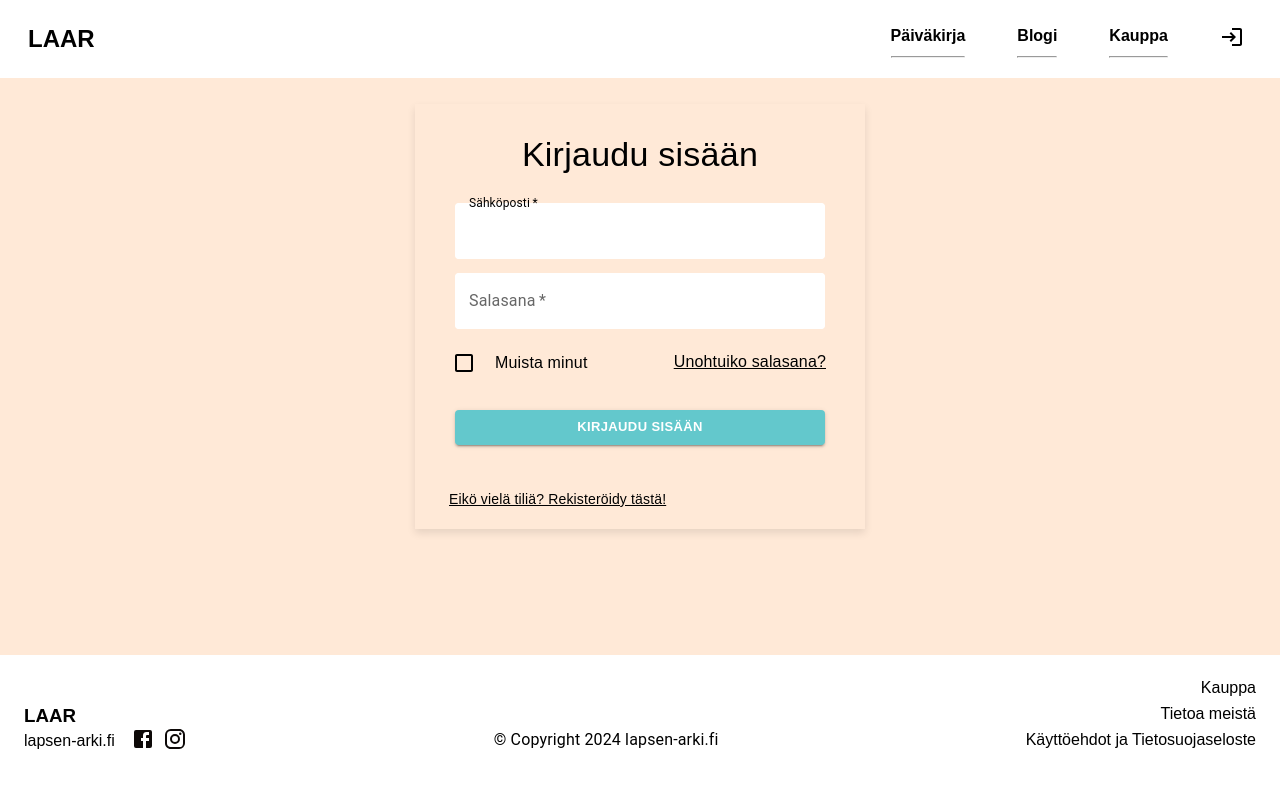
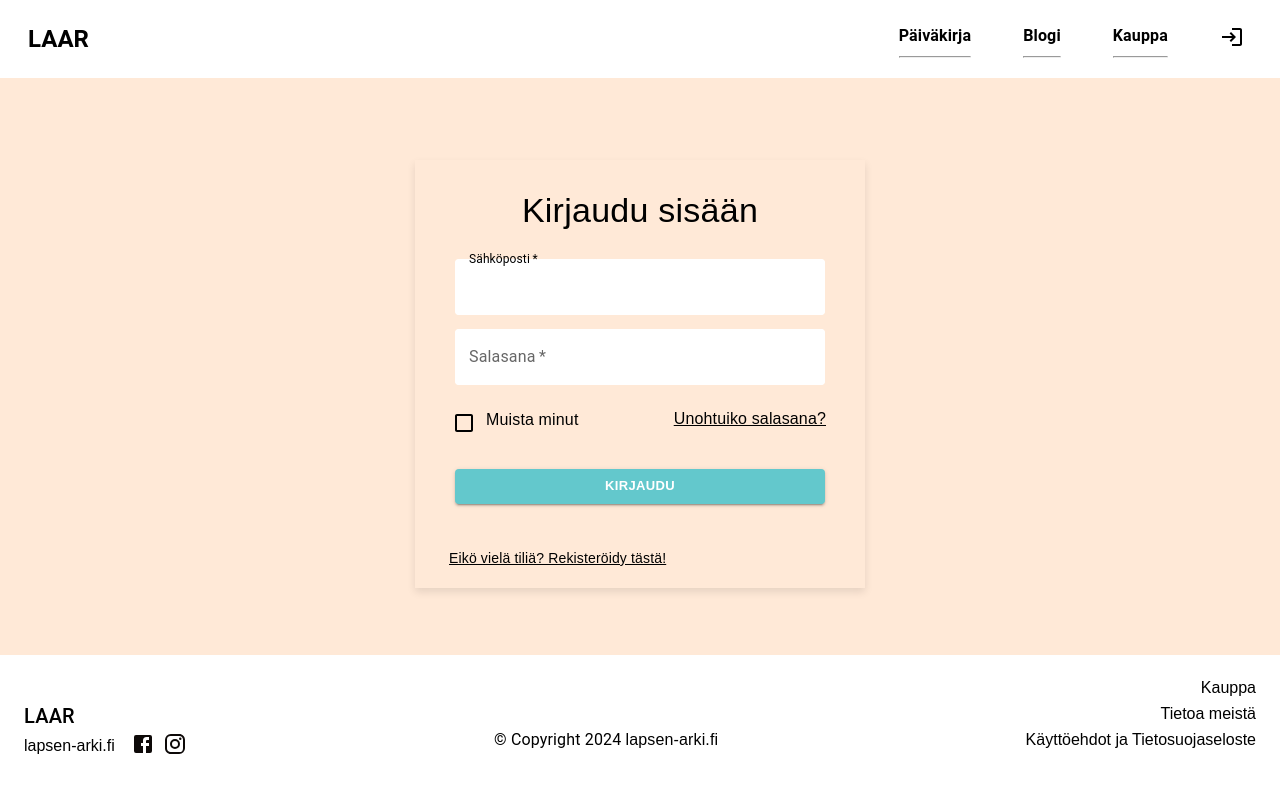
Before and after one commit to Lapsen-Arki/LAAR2, a React (Vite) app in the folder frontend/: page /login in a window 1280 px wide. Shown: the top 792 px of the page. Built offline with nearby package versions, Linux system fonts and the light colour scheme.

Commit message:
fixing styles: forms, text

```diff
--- a/frontend/src/components/Layout/Footer.tsx
+++ b/frontend/src/components/Layout/Footer.tsx
@@ -7,7 +7,7 @@ export default function Footer() {
   return (
     <footer>
       <div className="footer-column-left" style={{ marginTop: 5 }}>
-        <h3>LAAR</h3>
+      <Typography variant="h6">LAAR</Typography>
         <div className="footer-contact-info">
           <Link to="/" className="footer-link">
             lapsen-arki.fi
--- a/frontend/src/components/Layout/formThemeMUI.tsx
+++ b/frontend/src/components/Layout/formThemeMUI.tsx
@@ -16,7 +16,8 @@ const formTheme = createTheme({
     //Buttonin tyylimääreet
     MuiButton: {
       styleOverrides: {
-        root: {
+        //Primary
+        contained: {
           backgroundColor: '#63c8cc',
           width: 250,
           marginTop: 20,
@@ -38,6 +39,41 @@ const formTheme = createTheme({
             width: 370,
           },
         },
+        //Secondary
+        outlined: {
+          width: 250,
+          marginTop: 20,
+          marginBottom: 20,
+          marginLeft: 10,
+          marginRight: 10,
+          fontFamily: ["Righteous", "sans-serif"].join(","),
+          color: '#A68477',
+          fontWeight: 'bold',
+          borderColor: '#A68477',
+          fontSize: 13,
+
+          '&:hover': {
+            backgroundColor: '#fff',
+            borderColor: 'transparent',
+          },
+        },
+        //Tertiary
+        text: {
+          width: 250,
+          marginTop: 20,
+          marginBottom: 20,
+          marginLeft: 10,
+          marginRight: 10,
+          fontFamily: ["Righteous", "sans-serif"].join(","),
+          color: '#A68477',
+          fontWeight: 'bold',
+          fontSize: 13,
+
+          '&:hover': {
+            backgroundColor: 'transparent',
+            textDecoration: 'underline',
+          },
+        },
       },
     },
     //Checkboxin tyylimääreet
@@ -46,6 +82,9 @@ const formTheme = createTheme({
         root: {
           marginLeft: 10,
           marginRight: 0,
+          paddingRight: 0,
+          marginTop: 5,
+          alignSelf: 'flex-start',
           color: 'black',
           '&.Mui-checked': {
             color: '#63c8cc',
@@ -60,17 +99,19 @@ const formTheme = createTheme({
     MuiContainer: {
       styleOverrides: {
         root: {
+          width: 320,
+          margin: 0,
+          marginTop: 'auto',
+          padding: 20,
           display: 'flex',
           flexDirection: 'column',
-          boxShadow: "0px 4px 8px rgba(0, 0, 0, 0.1)",
-          margin: 0,
-          padding: 20,
-          width: 320,
+          flexWrap: 'wrap',
           '@media (min-width:400px)': {
             width: '95%',
           },
           '@media (min-width:576px)': {
             width: 450,
+            boxShadow: "0px 4px 8px rgba(0, 0, 0, 0.1)",
           },
         },
       },
@@ -210,34 +251,37 @@ const formTheme = createTheme({
         },
         //success
         subtitle1: {
-          color: '#63c8cc',
-          fontFamily: ["Righteous", "sans-serif"].join(","),
+          fontFamily: ["Quicksand", "sans-serif"].join(","),
           fontSize: 14,
+          fontWeight: 'bold',
           letterSpacing: 0.1,
-          backgroundColor: 'white',
           textAlign: 'center',
           margin: 10,
           display: 'inline-flex'
         },
         //error
         subtitle2: {
-          color: 'red',
-          fontFamily: ["Righteous", "sans-serif"].join(","),
+          fontFamily: ["Quicksand", "sans-serif"].join(","),
           fontSize: 14,
+          fontWeight: 'bold',
           letterSpacing: 0.1,
-          backgroundColor: 'white',
           textAlign: 'center',
           margin: 10,
           display: 'inline-flex'
         },
         body1: {
           color: '#000000',
-          fontFamily: ["Righteous", "sans-serif"].join(","),
+          fontFamily: ["Quicksand", "sans-serif"].join(","),
           margin: 10,
         },
         body2: {
           color: '#000000',
-          fontFamily: ["Righteous", "sans-serif"].join(","),
+          fontFamily: ["Quicksand", "sans-serif"].join(","),
+          margin: 10,
+        },
+        caption: {
+          color: '#000000',
+          fontFamily: ["Quicksand", "sans-serif"].join(","),
           margin: 10,
         },
       },
--- a/frontend/src/components/Layout/themeMUI.tsx
+++ b/frontend/src/components/Layout/themeMUI.tsx
@@ -1,14 +1,112 @@
 import { createTheme } from "@mui/material/styles";
 
-const headingTheme = createTheme({
-  typography: {
-    fontFamily: ["Righteous", "sans-serif"].join(","),
-  },
-  palette: {
-    primary: {
-      main: "#000000",
+const defaultTheme = createTheme({
+  components: {
+    MuiLink: {
+      styleOverrides: {
+        root: {
+          color: 'red',
+          fontFamily: ["Quicksand", "sans-serif"].join(","),
+          textDecoration: 'underline',
+        },
+      },
+    },
+    MuiTypography: {
+      styleOverrides: {
+        root: {
+          color: '#000000',
+          fontFamily: ["Righteous", "sans-serif"].join(","),
+          textDecoration: 'none',
+        },
+        h1: {
+          color: '#000000',
+          fontFamily: ["Righteous", "sans-serif"].join(","),
+          marginTop: 10,
+          marginBottom: 20,
+          marginLeft: 10,
+          marginRight: 10,
+        },
+        h2: {
+          color: '#000000',
+          fontFamily: ["Righteous", "sans-serif"].join(","),
+          marginTop: 10,
+          marginBottom: 20,
+          marginLeft: 10,
+          marginRight: 10,
+        },
+        h3: {
+          color: '#000000',
+          fontFamily: ["Righteous", "sans-serif"].join(","),
+          marginTop: 10,
+          marginBottom: 20,
+          marginLeft: 10,
+          marginRight: 10,
+        },
+        h4: {
+          color: '#000000',
+          fontFamily: ["Righteous", "sans-serif"].join(","),
+          marginTop: 10,
+          marginBottom: 20,
+          marginLeft: 10,
+          marginRight: 10,
+        },
+        h5: {
+          color: '#000000',
+          fontFamily: ["Righteous", "sans-serif"].join(","),
+          marginTop: 10,
+          marginBottom: 20,
+          marginLeft: 10,
+          marginRight: 10,
+        },
+        h6: {
+          color: '#000000',
+          fontFamily: ["Righteous", "sans-serif"].join(","),
+          marginTop: 10,
+          marginBottom: 20,
+          marginLeft: 10,
+          marginRight: 10,
+        },
+        //success
+        subtitle1: {
+          fontFamily: ["Quicksand", "sans-serif"].join(","),
+          fontSize: 14,
+          fontWeight: 'bold',
+          letterSpacing: 0.1,
+          textAlign: 'center',
+          margin: 10,
+          display: 'inline-flex'
+        },
+        //error
+        subtitle2: {
+          fontFamily: ["Quicksand", "sans-serif"].join(","),
+          fontSize: 14,
+          fontWeight: 'bold',
+          letterSpacing: 0.1,
+          textAlign: 'center',
+          margin: 10,
+          display: 'inline-flex'
+        },
+        body1: {
+          color: '#000000',
+          fontFamily: ["Quicksand", "sans-serif"].join(","),
+          margin: 10,
+        },
+        body2: {
+          color: '#000000',
+          fontFamily: ["Quicksand", "sans-serif"].join(","),
+          margin: 10,
+        },
+        caption: {
+          color: '#000000',
+          fontFamily: ["Quicksand", "sans-serif"].join(","),
+          margin: 10,
+        },
+      },
     },
   },
+});
+
+const headingTheme = createTheme({
   components: {
     MuiTypography: {
       styleOverrides: {
@@ -33,4 +131,4 @@ const paragraphTheme = createTheme({
   },
 });
 
-export { headingTheme, paragraphTheme };
+export { defaultTheme, headingTheme, paragraphTheme };
--- a/frontend/src/components/returnBtn.tsx
+++ b/frontend/src/components/returnBtn.tsx
@@ -1,6 +1,11 @@
 import React from "react";
 import { useNavigate } from "react-router-dom";
-import Button from "@mui/material/Button";
+//import Button from "@mui/material/Button";
+import {
+  Button,
+  Typography
+} from "@mui/material";
+import ArrowBackIosIcon from '@mui/icons-material/ArrowBackIos';
 
 // Define the props interface with an optional message prop
 interface ReturnBtnProps {
@@ -8,16 +13,26 @@ interface ReturnBtnProps {
 }
 
 // Use the props interface in your component
-const ReturnBtn: React.FC<ReturnBtnProps> = ({ message = "🡨 Paluu" }) => {
+const ReturnBtn: React.FC<ReturnBtnProps> = ({ message = "Paluu" }) => {
   const navigate = useNavigate();
 
   return (
     <Button
-      sx={{ mb: 5, background: "none" }}
+      sx={{
+        mb: 5,
+        width: '100px',
+        background: "transparent",
+        color: '#000000',
+        '&:hover': {
+          backgroundColor: 'transparent',
+          color: '#000000',
+        },
+      }}
       variant="text"
       onClick={() => navigate(-1)}
     >
-      {message}
+      <ArrowBackIosIcon fontSize="small" />
+      <Typography variant="body2">{message}</Typography>
     </Button>
   );
 };
--- a/frontend/src/styles/Layout.css
+++ b/frontend/src/styles/Layout.css
@@ -9,17 +9,19 @@ html, body {
 	min-height: 100vh;
 	align-items: center;
 	justify-content: center !important;
-	font-family: 'Arial', sans-serif;
 	background-color: #FFE9D7;
 }
 
 .page {
-	margin-top: 11vh;
+	display: flex;
+	align-items: center;
+	margin-top: 10vh;
 	margin-bottom: 5vh;
 }
 
 .content-container {
-	padding: 2vh;
+	margin: 0;
+	padding: 0;
 }
 /* Yleiset tyylit Headerille ja Footerille */
 .MuiBox-root .MuiPaper-root {
@@ -86,6 +88,7 @@ footer {
 .footer-link {
 	text-decoration: none;
 	color: black;
+	font-family: 'Quicksand', sans-serif;
 }
 
 @media (max-width: 768px) {
--- a/frontend/src/views/Auth/Login.tsx
+++ b/frontend/src/views/Auth/Login.tsx
@@ -80,7 +80,8 @@ const Login: React.FC = (): JSX.Element => {
       <Container
         component="main"
         maxWidth="sm"
-        style={{ textAlign: 'center' }}
+        sx={{ display: 'flex', textAlign: 'center', marginTop: { md: 10 } }}
+
       >
         <Typography variant="h4">Kirjaudu sisään</Typography>
         <VerifyEmailModal
@@ -157,16 +158,16 @@ const Login: React.FC = (): JSX.Element => {
             variant="contained"
             fullWidth
           >
-            Kirjaudu sisään
+            Kirjaudu
           </Button>
 
           <Typography
-            variant="subtitle1"
+            variant="subtitle1" style={{ color: 'green' }}
           >
             {successMessage}
           </Typography>
           <Typography
-            variant="subtitle2"
+            variant="subtitle2" style={{ color: 'red' }}
           >
             {errorMessage}
           </Typography>
--- a/frontend/src/views/Auth/Register.tsx
+++ b/frontend/src/views/Auth/Register.tsx
@@ -97,7 +97,7 @@ export default function Register() {
         maxWidth="sm"
       >
         {/*<ReturnBtn />*/}
-        <Typography variant="h4">Rekisteröityminen</Typography>
+        <Typography variant="h4" style={{ textAlign: 'center' }} >Uusi asiakas</Typography>
         <form onSubmit={handleSubmit}>
           <TextField
             name="email"
```
Also changed, not shown: frontend/src/views/carersProfile.tsx (+20 -24 lines), frontend/src/views/editProfile.tsx (+8 -20 lines), frontend/src/styles/oldStyles/editProfile.css (renamed from frontend/src/styles/editProfile.css). Lines whose indentation alone changed are shown as unchanged.
